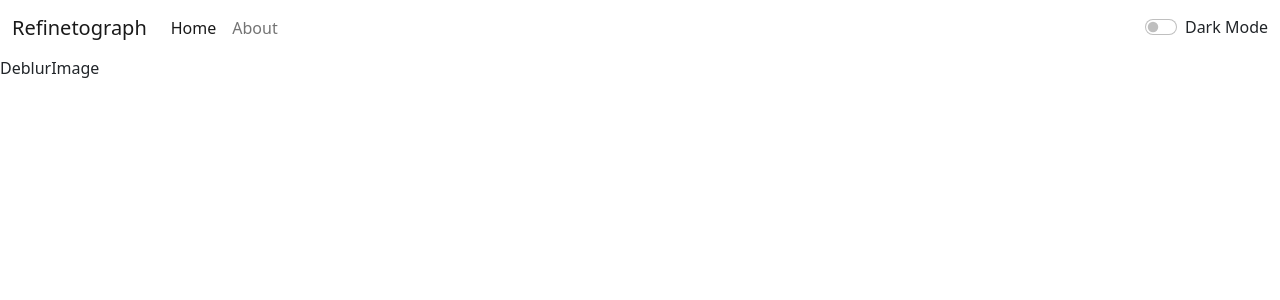
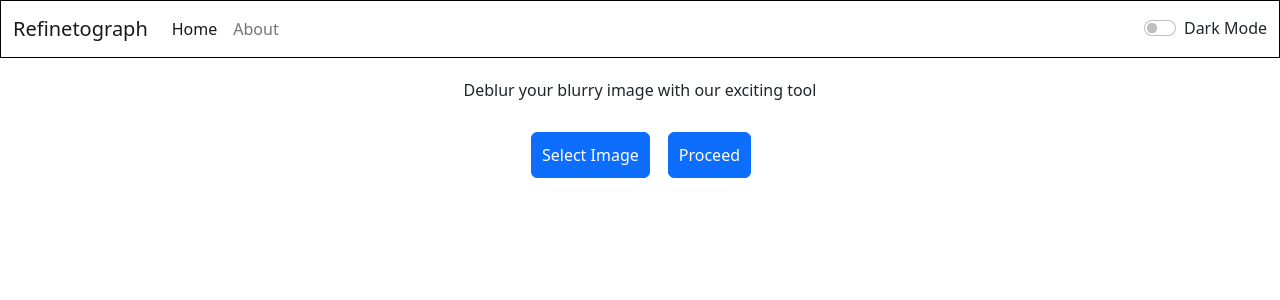
Before and after one commit to Prabesh072/Refinetograph, a React (Vite) app: page /deblur-image in a window 1280 px wide. Shown: the top 300 px of the page. Built offline with nearby package versions, Linux system fonts and the light colour scheme.

Commit message:
setting up the nuttons

```diff
--- a/src/App.jsx
+++ b/src/App.jsx
@@ -12,8 +12,8 @@ import About from "./components/About";
 import "./App.css";
 
 function App() {
-  // const [mode, setMode] = useState("light");
-  // const [alert, setAlert] = useState(null);
+  const [mode, setMode] = useState("light");
+  const [alert, setAlert] = useState(null);
 
   // const showAlert = (message, type) => {
   //   setAlert({
@@ -25,27 +25,27 @@ function App() {
   //   }, 3000);
   // };
 
-  // const toggleMode = () => {
-  //   if (mode === "light") {
-  //     setMode("dark");
-  //     document.body.style.backgroundColor = "grey";
-  //     showAlert("Dark Mode has been enabled. ", "success");
-  //     document.title = "Refinetograph- Dark Mode";
+  const toggleMode = () => {
+    if (mode === "light") {
+      setMode("dark");
+      document.body.style.backgroundColor = "grey";
+      showAlert("Dark Mode has been enabled. ", "success");
+      document.title = "Refinetograph- Dark Mode";
 
       // Change the title dynamically
-      // setInterval(() => {
-      //   document.title = "Refinetograph is amazing";
-      // }, 2000);
-      // setInterval(() => {
-      //   document.title = "Install Refinetograph";
-      // }, 1500);
-    // } else {
-    //   setMode("light");
-    //   document.body.style.backgroundColor = "white";
-    //   showAlert("Light Mode has been enabled. ", "success");
-    //   document.title = "Refinetograph- Light Mode";
-    // }
-  // };
+      setInterval(() => {
+        document.title = "Refinetograph is amazing";
+      }, 2000);
+      setInterval(() => {
+        document.title = "Install Refinetograph";
+      }, 1500);
+    } else {
+      setMode("light");
+      document.body.style.backgroundColor = "white";
+      showAlert("Light Mode has been enabled. ", "success");
+      document.title = "Refinetograph- Light Mode";
+    }
+  };
   return (
     <Router>
       <Routes>
--- a/src/components/DeblurImage.jsx
+++ b/src/components/DeblurImage.jsx
@@ -1,9 +1,52 @@
-import React from 'react'
+import React, { useRef } from 'react';
 
-const DeblurImage = () => {
+const DeblurImage= () => {
+  const fileInputRef = useRef(null);
+
+  const handleSelectImage = () => {
+    if (fileInputRef.current) {
+      fileInputRef.current.click();
+    }
+  };
+
+  const handleProceed = () => {
+    console.log('Proceed clicked');
+    // Add logic here to proceed with the selected image
+  };
+
   return (
-    <div>DeblurImage</div>
-  )
-}
+    <div style={{ textAlign: 'center', marginTop: '20px' }}>
+      <div>Deblur your blurry image with our exciting tool</div>
 
-export default DeblurImage
+      <input
+        type="file"
+        accept="image/*"
+        style={{ display: 'none' }}
+        ref={fileInputRef}
+      />
+
+     <div style={{ textAlign: 'center', marginTop: '20px'}}>
+      <button
+        type= "button"
+        className="btn btn-primary me-2"
+        style={{ margin: '10px', padding: '10px' }}
+        onClick={handleSelectImage}
+        >
+        Select Image
+      </button>
+
+      <button
+        type= "button"
+        className="btn btn-primary me-2"
+        style={{ margin: '10px', padding: '10px' }}
+        onClick={handleProceed}
+        >
+        Proceed
+      </button>
+      </div>
+      </div>
+
+  );
+};
+
+export default DeblurImage;
--- a/src/components/Navbar.jsx
+++ b/src/components/Navbar.jsx
@@ -3,7 +3,7 @@ import { Link } from 'react-router-dom';
 const Navbar = (props) => {
     return (
       <nav
-        style={{ transition: "all ease-in-out .5s" }}
+        style={{ transition: "all ease-in-out .5s", border:'0.5px solid black'}}
         className={`navbar navbar-expand-lg navbar-${props.mode} bg-${props.mode} anim`}
       >
         <div className="container-fluid">
@@ -30,7 +30,7 @@ const Navbar = (props) => {
               </li>
 
               <li className="nav-item">
-                <Link className="nav-link" to="/About">
+                <Link className="nav-link" to="/about">
                   About
                 </Link>
               </li>
--- a/src/components/NightImage.jsx
+++ b/src/components/NightImage.jsx
@@ -1,9 +1,52 @@
-import React from 'react'
+import React, { useRef } from 'react';
 
-const NightImage = () => {
+const NightImage= () => {
+  const fileInputRef = useRef(null);
+
+  const handleSelectImage = () => {
+    if (fileInputRef.current) {
+      fileInputRef.current.click();
+    }
+  };
+
+  const handleProceed = () => {
+    console.log('Proceed clicked');
+    // Add logic here to proceed with the selected image
+  };
+
   return (
-    <div>NightImage</div>
-  )
-}
+    <div style={{ textAlign: 'center', marginTop: '20px' }}>
+      <div>Enhance your low-light image here.</div>
 
-export default NightImage
+      <input
+        type="file"
+        accept="image/*"
+        style={{ display: 'none' }}
+        ref={fileInputRef}
+      />
+
+     <div style={{ textAlign: 'center', marginTop: '20px'}}>
+      <button
+        type= "button"
+        className="btn btn-primary me-2"
+        style={{ margin: '10px', padding: '10px' }}
+        onClick={handleSelectImage}
+        >
+        Select Image
+      </button>
+
+      <button
+        type= "button"
+        className="btn btn-primary me-2"
+        style={{ margin: '10px', padding: '10px' }}
+        onClick={handleProceed}
+        >
+        Proceed
+      </button>
+      </div>
+      </div>
+
+  );
+};
+
+export default NightImage;
--- a/src/components/Upscale.jsx
+++ b/src/components/Upscale.jsx
@@ -1,9 +1,52 @@
-import React from 'react'
+import React, { useRef } from 'react';
 
 const Upscale = () => {
+  const fileInputRef = useRef(null);
+
+  const handleSelectImage = () => {
+    if (fileInputRef.current) {
+      fileInputRef.current.click();
+    }
+  };
+
+  const handleProceed = () => {
+    console.log('Proceed clicked');
+    // Add logic here to proceed with the selected image
+  };
+
   return (
-    <div>Upscale</div>
-  )
-}
+    <div style={{ textAlign: 'center', marginTop: '20px' }}>
+      <div>Upscale your low-resolution image by 4X</div>
 
-export default Upscale
+      <input
+        type="file"
+        accept="image/*"
+        style={{ display: 'none' }}
+        ref={fileInputRef}
+      />
+
+     <div style={{ textAlign: 'center', marginTop: '20px'}}>
+      <button
+        type= "button"
+        className="btn btn-primary me-2"
+        style={{ margin: '10px', padding: '10px' }}
+        onClick={handleSelectImage}
+        >
+        Select Image
+      </button>
+
+      <button
+        type= "button"
+        className="btn btn-primary me-2"
+        style={{ margin: '10px', padding: '10px' }}
+        onClick={handleProceed}
+        >
+        Proceed
+      </button>
+      </div>
+      </div>
+
+  );
+};
+
+export default Upscale;
```
